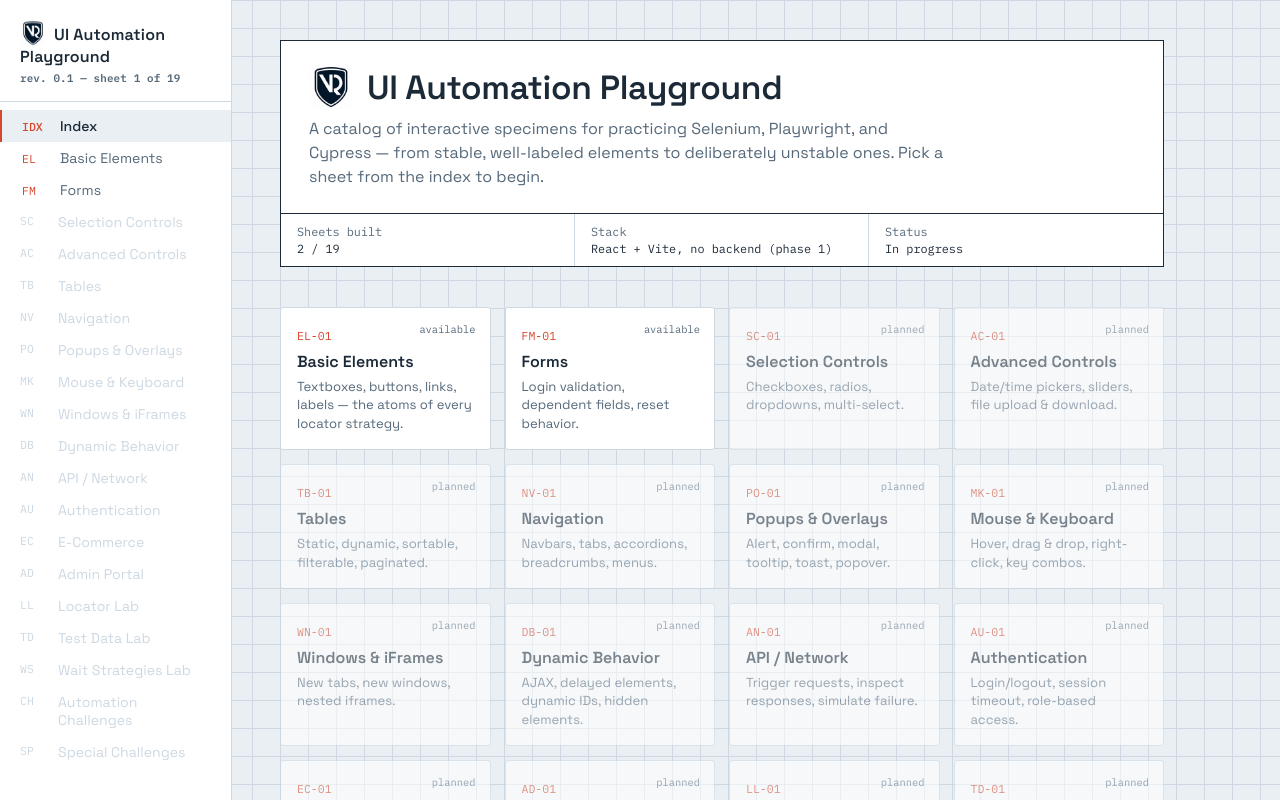
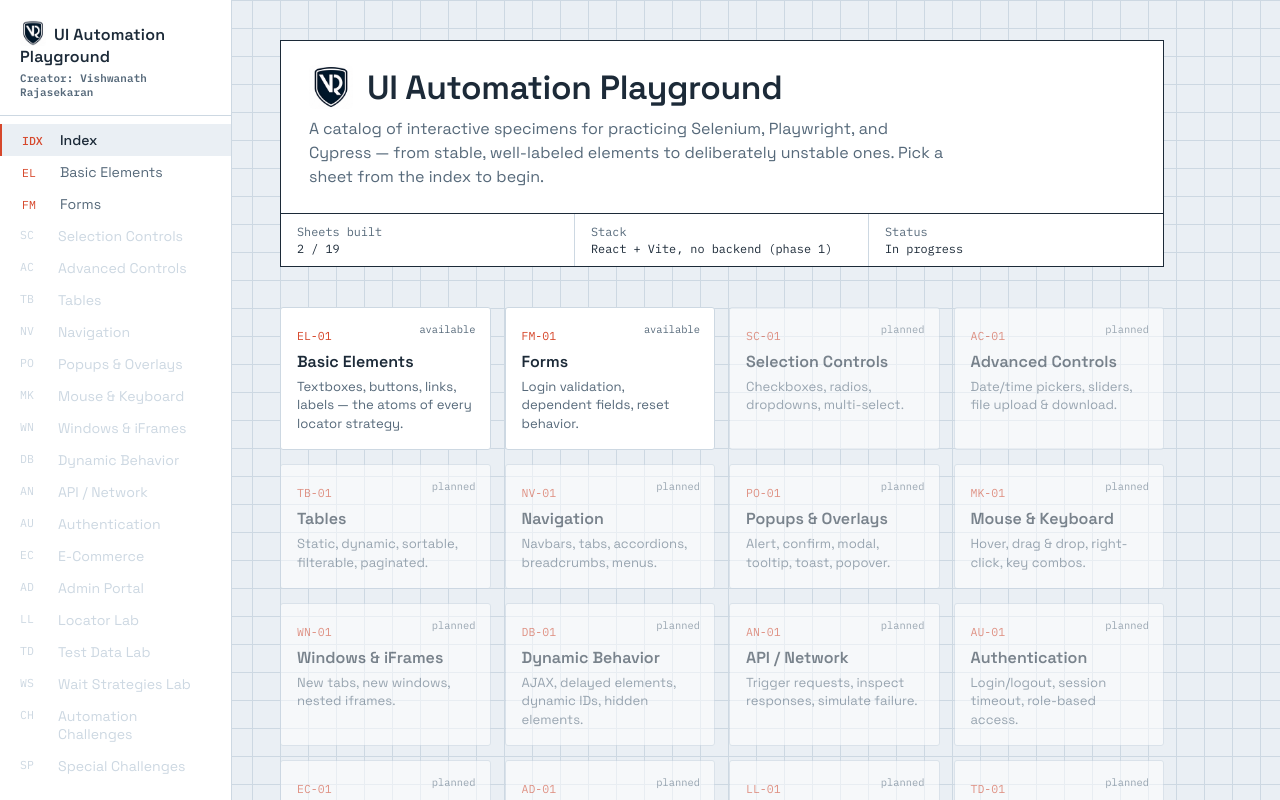
Before and after one commit to vishwanathrajasekaran/UI_PlayGround, a React (Vite) app: page / in a window 1280 px wide. Shown: the top 800 px of the page. Built offline with nearby package versions, Linux system fonts and the light colour scheme.

Commit message:
Update sidebar title with creator name

```diff
--- a/src/components/Sidebar.jsx
+++ b/src/components/Sidebar.jsx
@@ -8,7 +8,7 @@ export default function Sidebar() {
         <img src="/logo-mark.png" alt="" width="26" height="26" className="sidebar-logo" />
         UI Automation Playground
         <span className="mono-tag" style={{ fontFamily: 'var(--font-mono)', fontSize: '0.68rem', color: 'var(--color-ink-soft)' }}>
-          rev. 0.1 — sheet 1 of 19
+          Creator: Vishwanath Rajasekaran
         </span>
       </div>
       <nav className="sidebar-nav">
```
